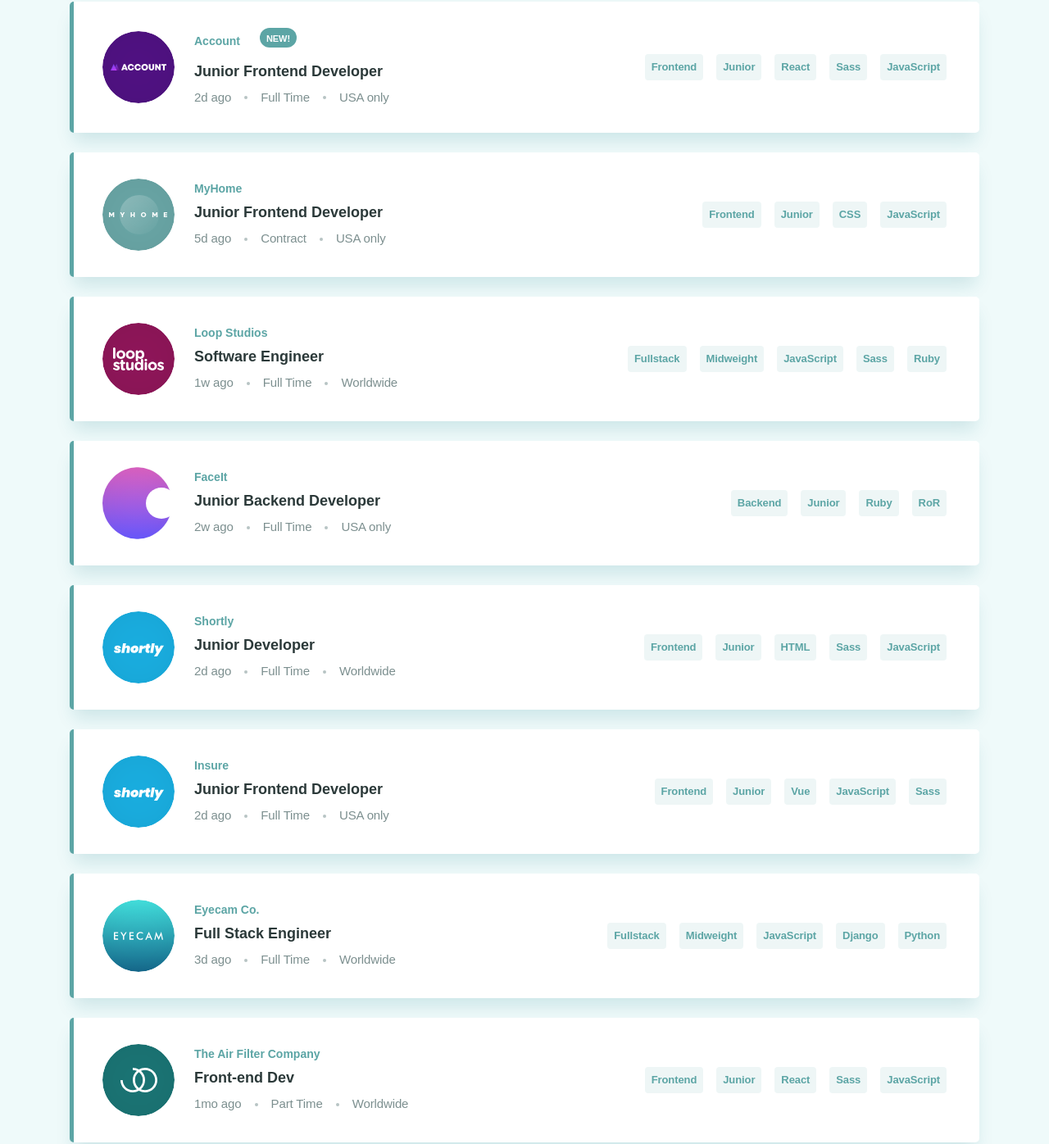
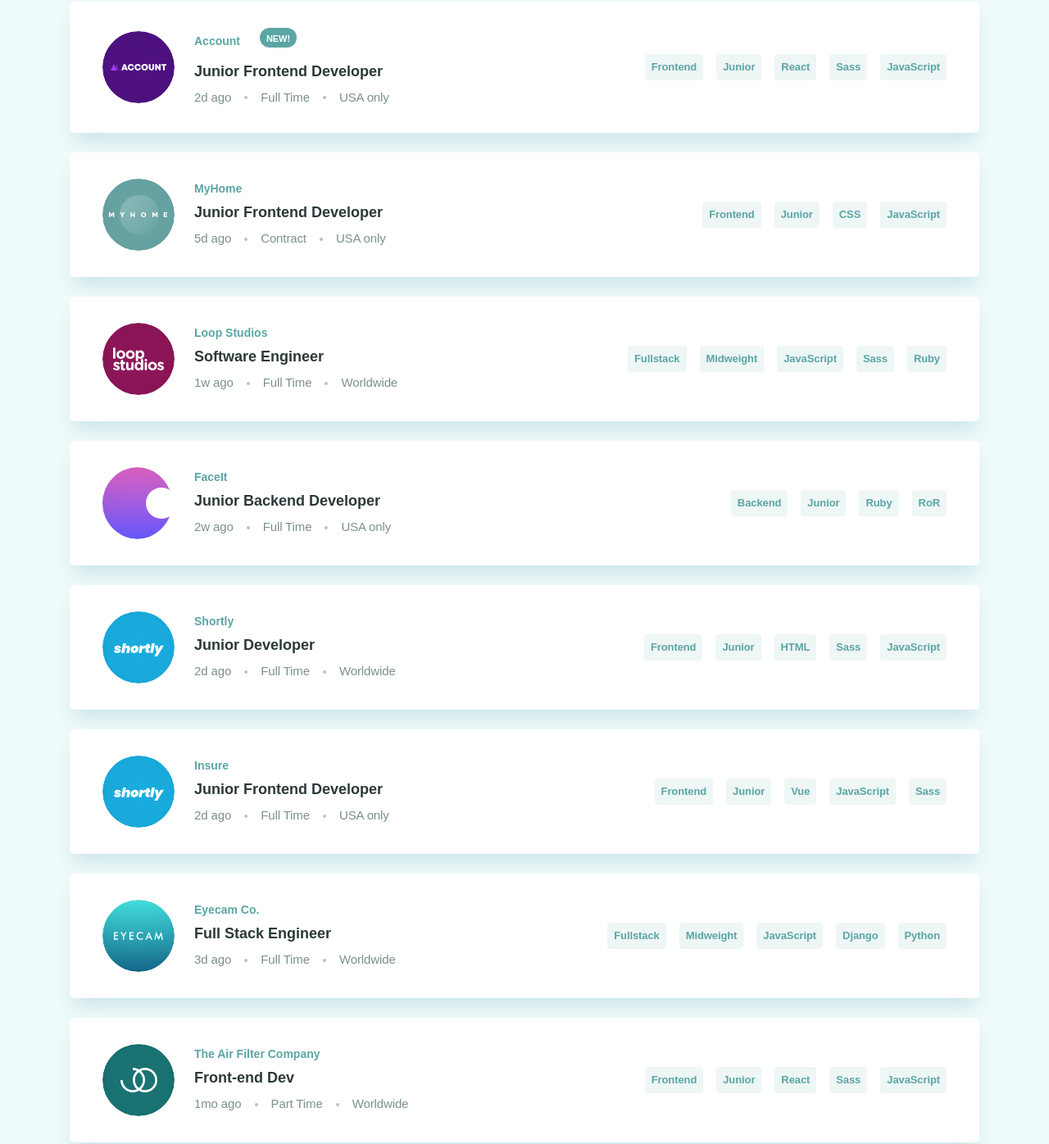
Before and after one commit to frontendoniyorbek/job-listings, a plain HTML site: page index.html in a window 1280 px wide. Shown: the part 600-1996 px from the top of the page at 82% size. Drawn offline with Linux system fonts and the light colour scheme.

```diff
--- a/index.html
+++ b/index.html
@@ -73,7 +73,7 @@
                     </ul>
                 </li>
 
-                <li class="job-listings-item job-listings-featured">
+                <li class="job-listings-item">
                     <img class="job-listings-logo" src="./img/account.svg" alt="account" width="88" height="88">
                     <div class="job-listings-info">
                         <div class="job-listings-company-badges">
@@ -100,7 +100,7 @@
                     </ul>
                 </li>
 
-                <li class="job-listings-item job-listings-featured">
+                <li class="job-listings-item">
                     <img class="job-listings-logo" src="./img/my-home.svg" alt="MyHome" width="88" height="88">
                     <div class="job-listings-info">
                         <div class="job-listings-company-badges">
@@ -123,7 +123,7 @@
                     </ul>
                 </li>
 
-                <li class="job-listings-item job-listings-featured">
+                <li class="job-listings-item">
                     <img class="job-listings-logo" src="./img/loop-studios.svg" alt="Loop Studios" width="88" height="88">
                     <div class="job-listings-info">
                         <div class="job-listings-company-badges">
@@ -147,7 +147,7 @@
                     </ul>
                 </li>
 
-                <li class="job-listings-item job-listings-featured">
+                <li class="job-listings-item">
                     <img class="job-listings-logo" src="./img/faceIt.svg" alt="FaceIt" width="88" height="88">
                     <div class="job-listings-info">
                         <div class="job-listings-company-badges">
@@ -170,7 +170,7 @@
                     </ul>
                 </li>
 
-                <li class="job-listings-item job-listings-featured">
+                <li class="job-listings-item">
                     <img class="job-listings-logo" src="./img/shortly.svg" alt="Shortly" width="88" height="88">
                     <div class="job-listings-info">
                         <div class="job-listings-company-badges">
@@ -194,7 +194,7 @@
                     </ul>
                 </li>
 
-                <li class="job-listings-item job-listings-featured">
+                <li class="job-listings-item">
                     <img class="job-listings-logo" src="./img/insure.svg" alt="Insure" width="88" height="88">
                     <div class="job-listings-info">
                         <div class="job-listings-company-badges">
@@ -218,7 +218,7 @@
                     </ul>
                 </li>
 
-                <li class="job-listings-item job-listings-featured">
+                <li class="job-listings-item">
                     <img class="job-listings-logo" src="./img/eyecam-co..svg" alt="Eyecam Co." width="88" height="88">
                     <div class="job-listings-info">
                         <div class="job-listings-company-badges">
@@ -242,7 +242,7 @@
                     </ul>
                 </li>
 
-                <li class="job-listings-item job-listings-featured">
+                <li class="job-listings-item">
                     <img class="job-listings-logo" src="./img/the-air-filter-company.svg" alt="The Air Filter Company" width="88" height="88">
                     <div class="job-listings-info">
                         <div class="job-listings-company-badges">
```
